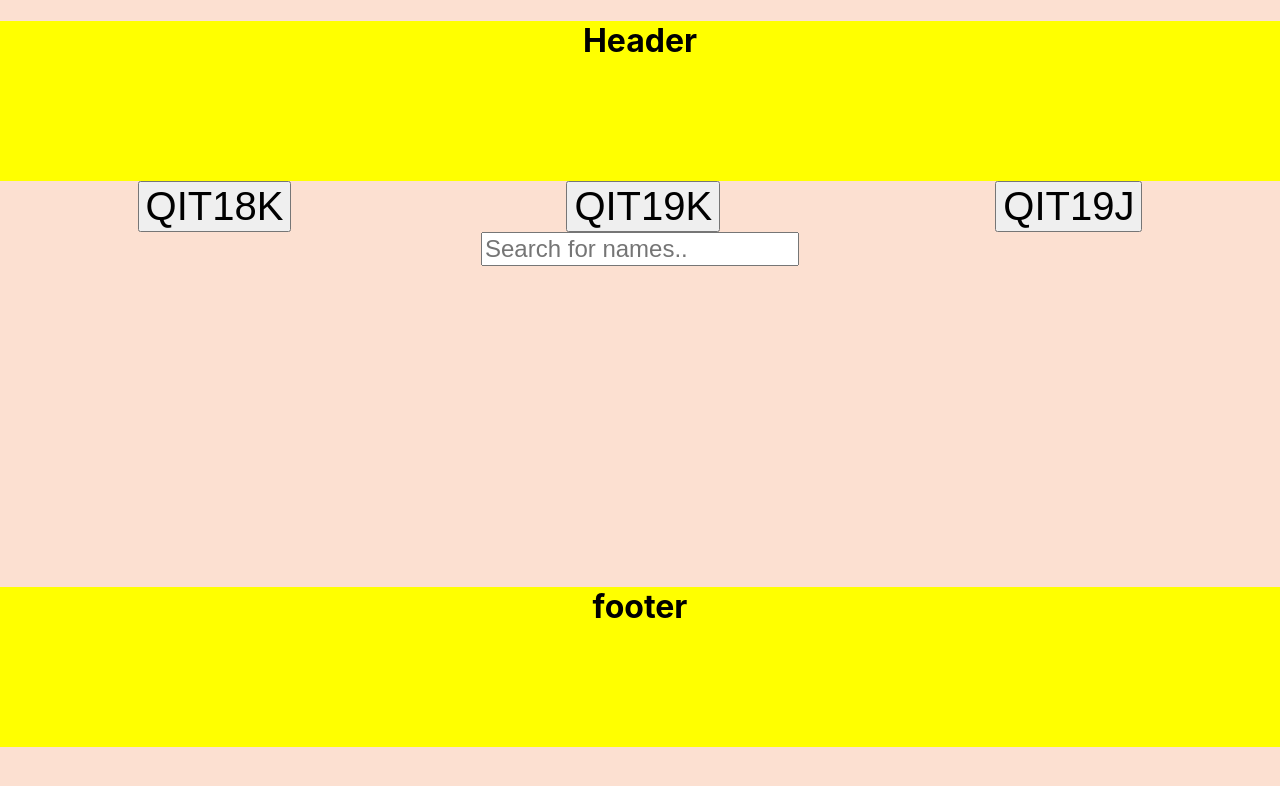
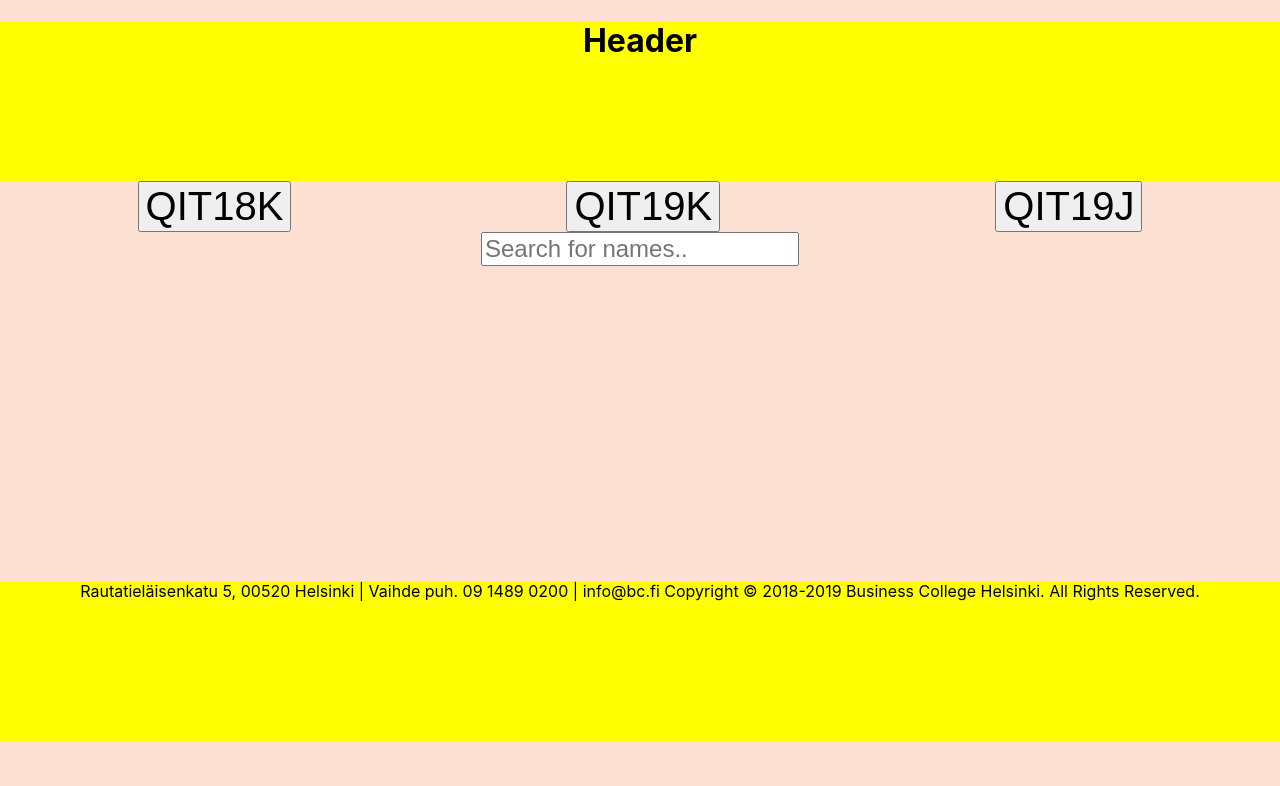
Before and after one commit to teropaj/git-priima, a React (Create React App) app in the folder teacher-view-new/: page / in a window 1280 px wide. Shown: the top 786 px of the page. Built offline with nearby package versions, Linux system fonts and the light colour scheme.

Commit message:
copyright

```diff
--- a/teacher-view-new/src/components/Footer.js
+++ b/teacher-view-new/src/components/Footer.js
@@ -10,7 +10,10 @@ class Footer extends Component {
 
     return (
       <div className="footer" >
-         <h1>footer</h1>
+
+       <p>  Rautatieläisenkatu 5, 00520 Helsinki | Vaihde puh. 09 1489 0200 | info@bc.fi
+
+Copyright © 2018-2019 Business College Helsinki. All Rights Reserved.</p>
 
       </div>
     );
```
